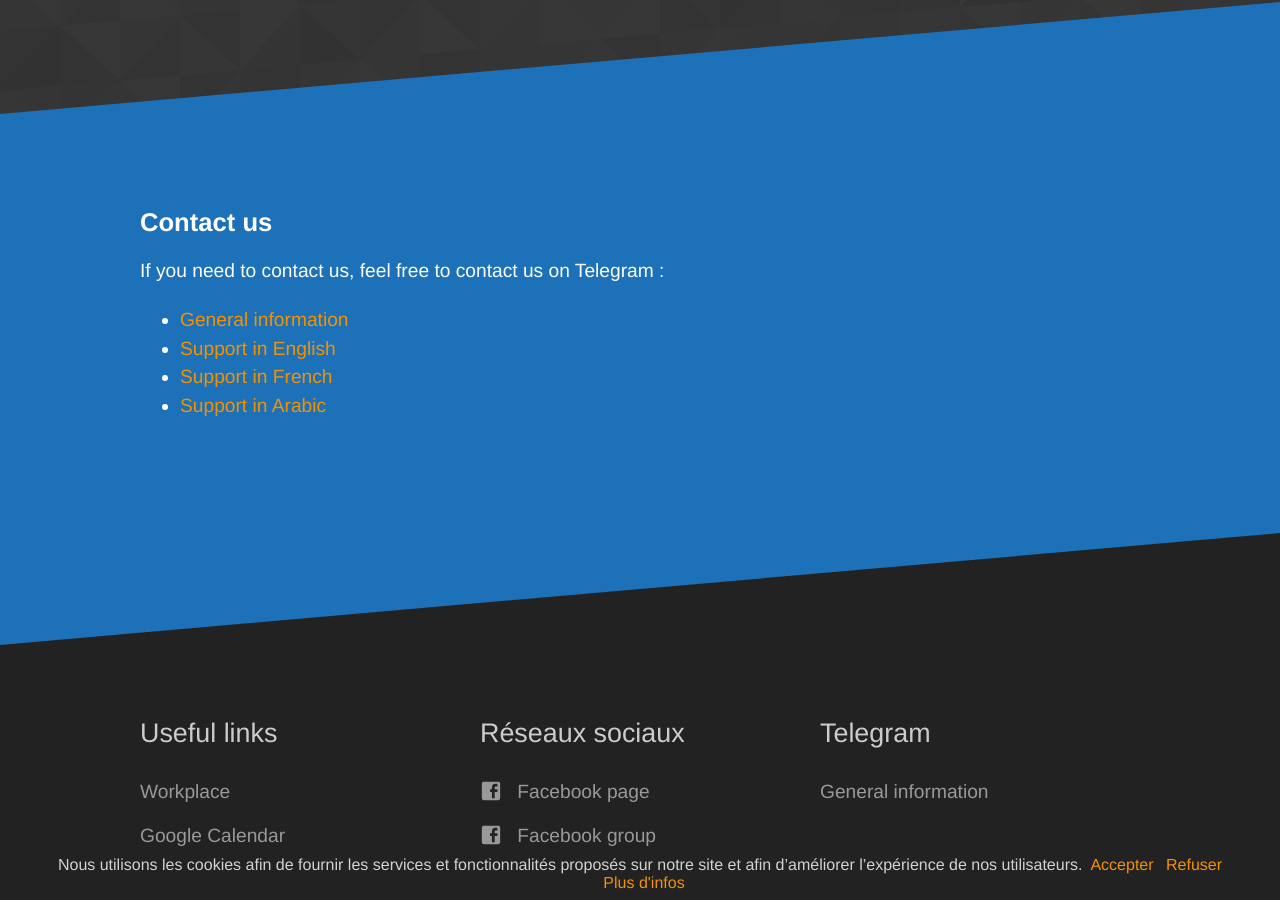
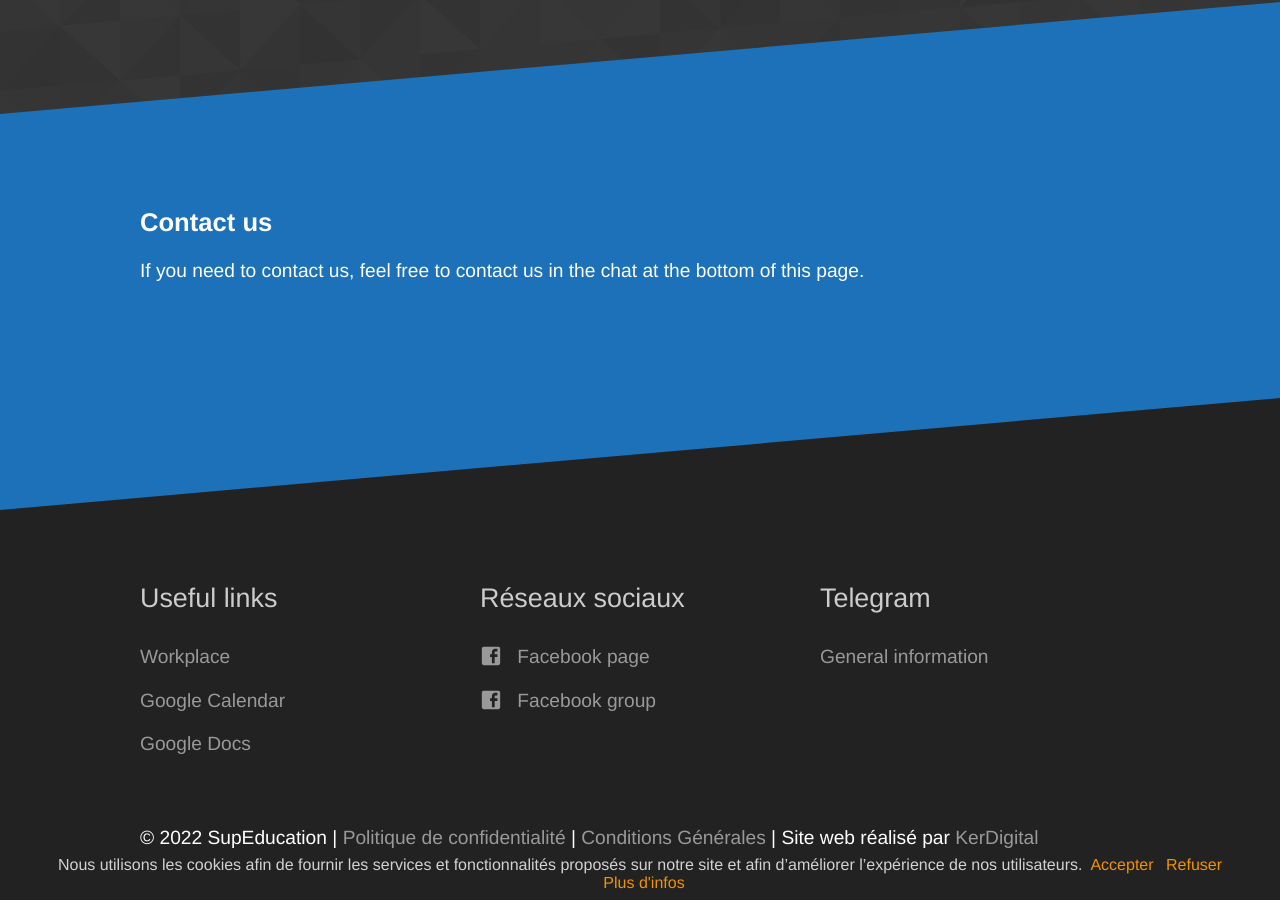
Before and after one commit to romain-kerdigital/supeducation.org, a Jekyll site: the page built from index.html, in a window 1280 px wide and 900 px high, scrolled down 2806 px. Built offline with Jekyll 4.4.1, drawn with Linux system fonts in a browser that asks for light colours.

Commit message:
Updated 'index.html' via CloudCannon

```diff
--- a/index.html
+++ b/index.html
@@ -93,13 +93,7 @@ title: Association SupEducation à Rennes
 				Contact us
 			</h3>
 			<p class="editable">
-				If you need to contact us, feel free to contact us on Telegram :
+				If you need to contact us, feel free to contact us in the chat at the bottom of this page.
 			</p>
-			<ul>
-     <li><a href="https://t.me/supeducation" target="_blank" rel="noopener">General information</a></li>
-     <li><a href="https://t.me/supeducation_en" target="_blank" rel="noopener">Support in English</a></li>
-     <li><a href="https://t.me/supeducation_fr" target="_blank" rel="noopener">Support in French</a></li>
-     <li><a href="https://t.me/supeducation_ar" target="_blank" rel="noopener">Support in Arabic</a></li>
-    </ul>
 	</div>
 </section>
```
